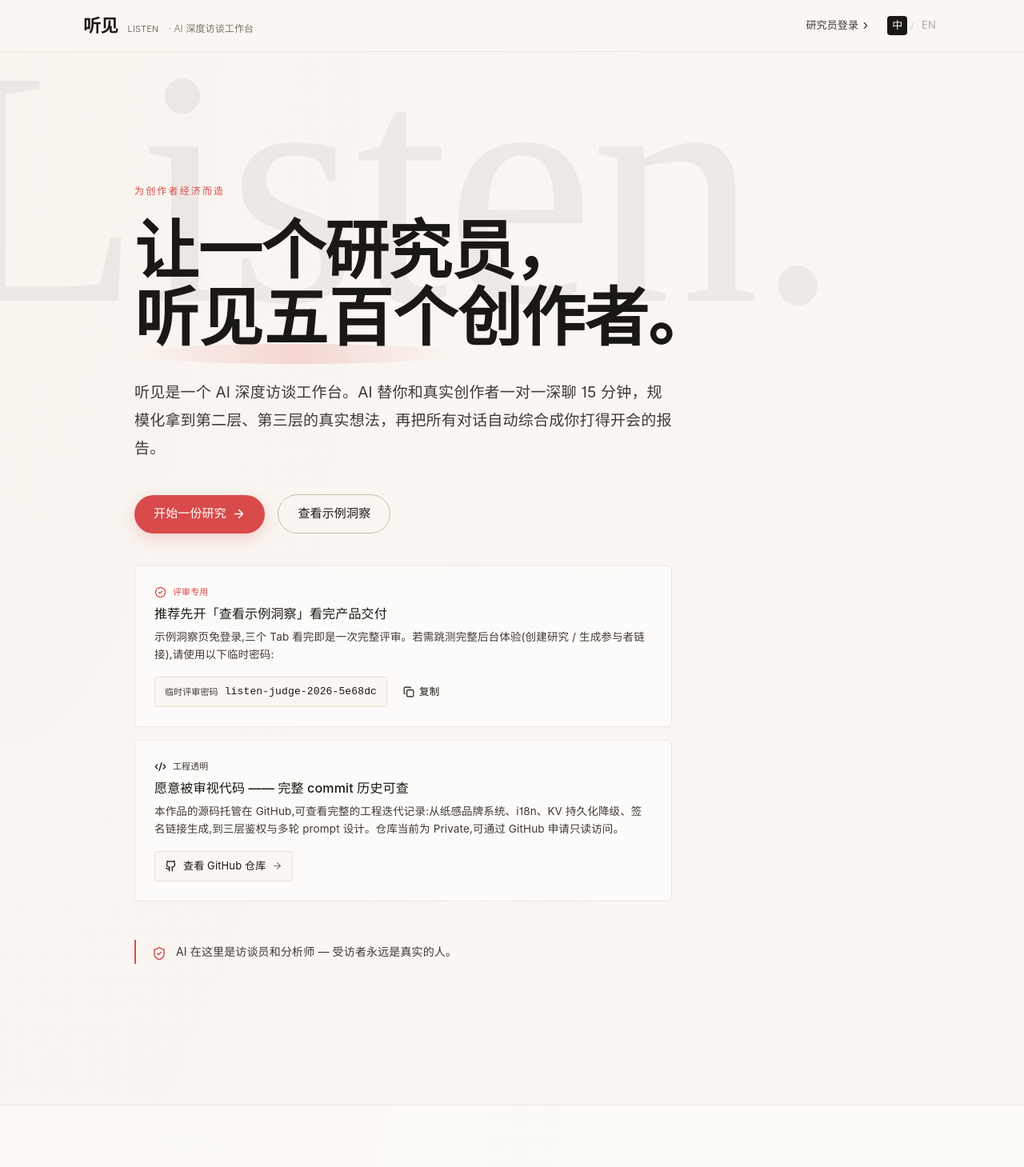
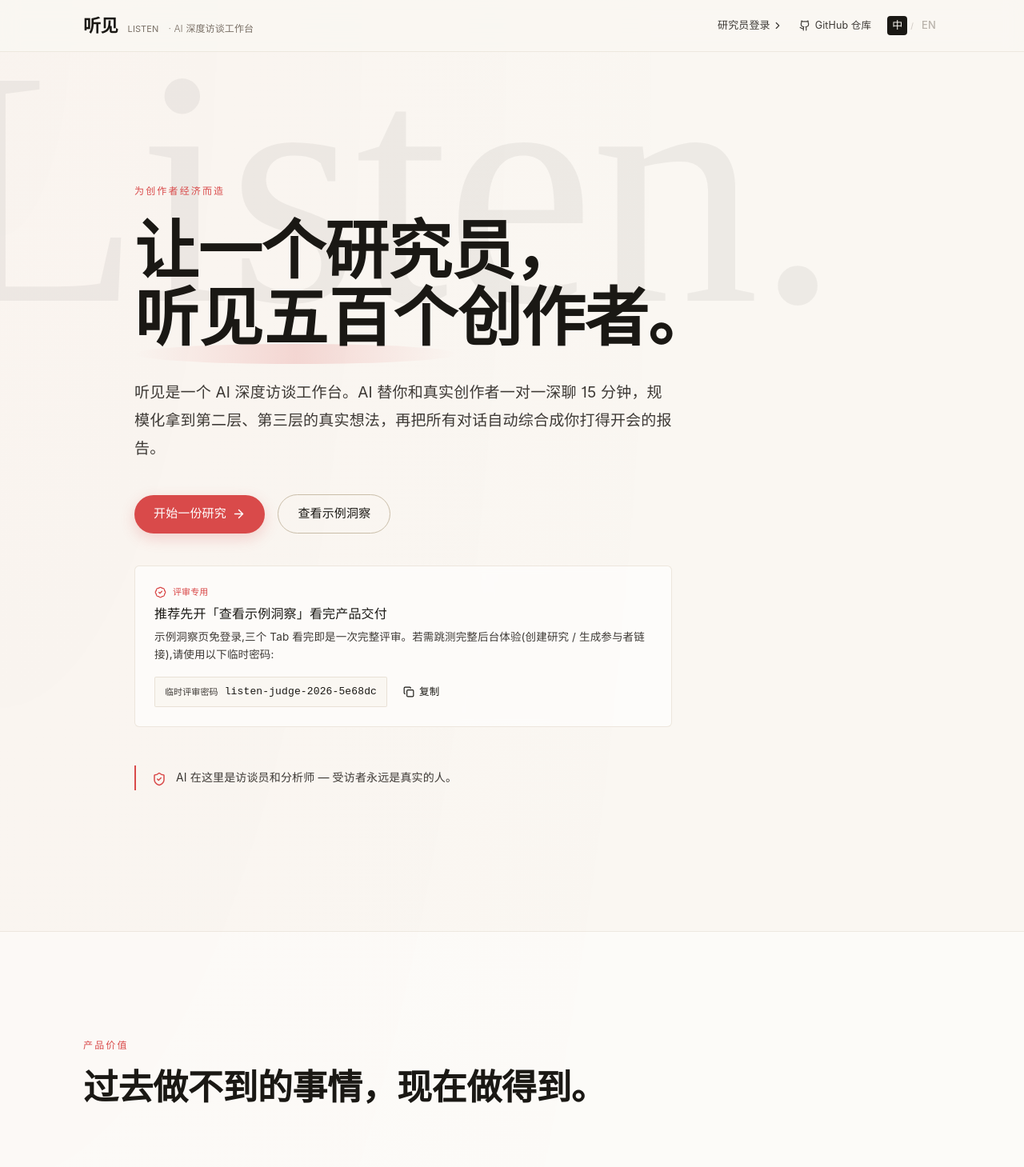
Before and after one commit to 17PlusOne/listen, a Next.js app: page / in a window 1280 px wide. Shown: the top 1459 px of the page at 80% size. Built offline with nearby package versions, Linux system fonts and the light colour scheme.

Commit message:
feat(brand-header): move GitHub link to header top-right, drop home page source card

```diff
--- a/src/components/BrandHeader.tsx
+++ b/src/components/BrandHeader.tsx
@@ -2,8 +2,11 @@
 
 import React from 'react';
 import Link from 'next/link';
+import { Github } from 'lucide-react';
 import { useLocale } from './LocaleProvider';
 import LocaleToggle from './LocaleToggle';
+
+const SOURCE_REPO_URL = 'https://github.com/17PlusOne/listen';
 
 interface BrandHeaderProps {
   /** 是否显示右侧操作区（默认 true） */
@@ -48,8 +51,17 @@ const BrandHeader: React.FC<BrandHeaderProps> = ({
         </Link>
 
         {showActions && (
-          <div className="flex items-center gap-5">
+          <div className="flex items-center gap-4 sm:gap-5">
             {actions}
+            <a
+              href={SOURCE_REPO_URL}
+              target="_blank"
+              rel="noopener noreferrer"
+              className="hidden sm:inline-flex items-center gap-1.5 text-[12.5px] text-listen-inkSoft hover:text-listen-accent transition-colors"
+            >
+              <Github size={14} />
+              <span>{tr('sourceRepoLabel')}</span>
+            </a>
             <LocaleToggle />
           </div>
         )}
--- a/src/components/HomeLanding.tsx
+++ b/src/components/HomeLanding.tsx
@@ -3,12 +3,11 @@
 import React, { useState } from 'react';
 import { motion } from 'framer-motion';
 import { useRouter } from 'next/navigation';
-import { ArrowRight, ChevronRight, Sparkles, Users, Mic, FileText, Quote, ShieldCheck, Copy, Check, BadgeCheck, Github, Code2 } from 'lucide-react';
+import { ArrowRight, ChevronRight, Sparkles, Users, Mic, FileText, Quote, ShieldCheck, Copy, Check, BadgeCheck } from 'lucide-react';
 import BrandHeader from './BrandHeader';
 import { useLocale } from './LocaleProvider';
 
 const REVIEWER_PASSWORD = 'listen-judge-2026-5e68dc';
-const SOURCE_REPO_URL = 'https://github.com/17PlusOne/listen';
 
 const FADE_UP = {
   initial: { opacity: 0, y: 24 },
@@ -148,40 +147,9 @@ const HomeLanding: React.FC = () => {
             </div>
           </motion.div>
 
-          {/* 源码透明度卡片 · 评审指引卡片下方 */}
+          {/* 防御性定位横条 */}
           <motion.div
             {...stagger(5)}
-            className="mt-4 max-w-2xl rounded-md border border-listen-line/70 bg-white/60 backdrop-blur-sm p-5 sm:p-6"
-          >
-            <div className="flex items-center gap-2 mb-2">
-              <Code2 size={15} className="text-listen-ink" />
-              <span className="text-[11px] uppercase tracking-[0.18em] text-listen-inkSoft font-medium">
-                {tr('sourceLabel')}
-              </span>
-            </div>
-            <h3 className="text-[15px] sm:text-[16px] font-medium text-listen-ink leading-snug">
-              {tr('sourceTitle')}
-            </h3>
-            <p className="mt-2 text-[13.5px] leading-relaxed text-listen-inkSoft">
-              {tr('sourceBody')}
-            </p>
-            <div className="mt-4">
-              <a
-                href={SOURCE_REPO_URL}
-                target="_blank"
-                rel="noopener noreferrer"
-                className="inline-flex items-center gap-2 rounded-sm border border-listen-line/80 bg-listen-paper px-3 py-2 text-[13px] text-listen-ink hover:text-listen-accent hover:border-listen-accent/60 transition-colors"
-              >
-                <Github size={15} />
-                <span>{tr('sourceRepoLabel')}</span>
-                <ArrowRight size={13} className="opacity-60" />
-              </a>
-            </div>
-          </motion.div>
-
-          {/* 防御性定位横条 */}
-          <motion.div
-            {...stagger(6)}
             className="mt-12 flex items-start gap-3 max-w-2xl border-l-2 border-listen-accent pl-5 py-1"
           >
             <ShieldCheck size={18} className="text-listen-accent mt-1 flex-shrink-0" />
--- a/src/lib/i18n.ts
+++ b/src/lib/i18n.ts
@@ -705,17 +705,8 @@ export const t = {
   reviewerGuideCopy: { zh: '复制', en: 'Copy' },
   reviewerGuideCopied: { zh: '已复制', en: 'Copied' },
 
-  // 首页源码透明度卡片
-  sourceLabel: { zh: '工程透明', en: 'Source transparency' },
-  sourceTitle: {
-    zh: '愿意被审视代码 —— 完整 commit 历史可查',
-    en: 'Open for code review — full commit history available',
-  },
-  sourceBody: {
-    zh: '本作品的源码托管在 GitHub,可查看完整的工程迭代记录:从纸感品牌系统、i18n、KV 持久化降级、签名链接生成,到三层鉴权与多轮 prompt 设计。仓库当前为 Private,可通过 GitHub 申请只读访问。',
-    en: 'The source is hosted on GitHub with the full engineering history visible—paper-style design system, i18n, KV fallback logic, signed link generation, three-layer auth, and multiple prompt iterations. The repo is currently private; read-only access is available on request.',
-  },
-  sourceRepoLabel: { zh: '查看 GitHub 仓库', en: 'Open GitHub repository' },
+  // 品牌 header 右侧源码入口
+  sourceRepoLabel: { zh: 'GitHub 仓库', en: 'GitHub' },
 } as const;
 
 export type TranslationKey = keyof typeof t;
```
